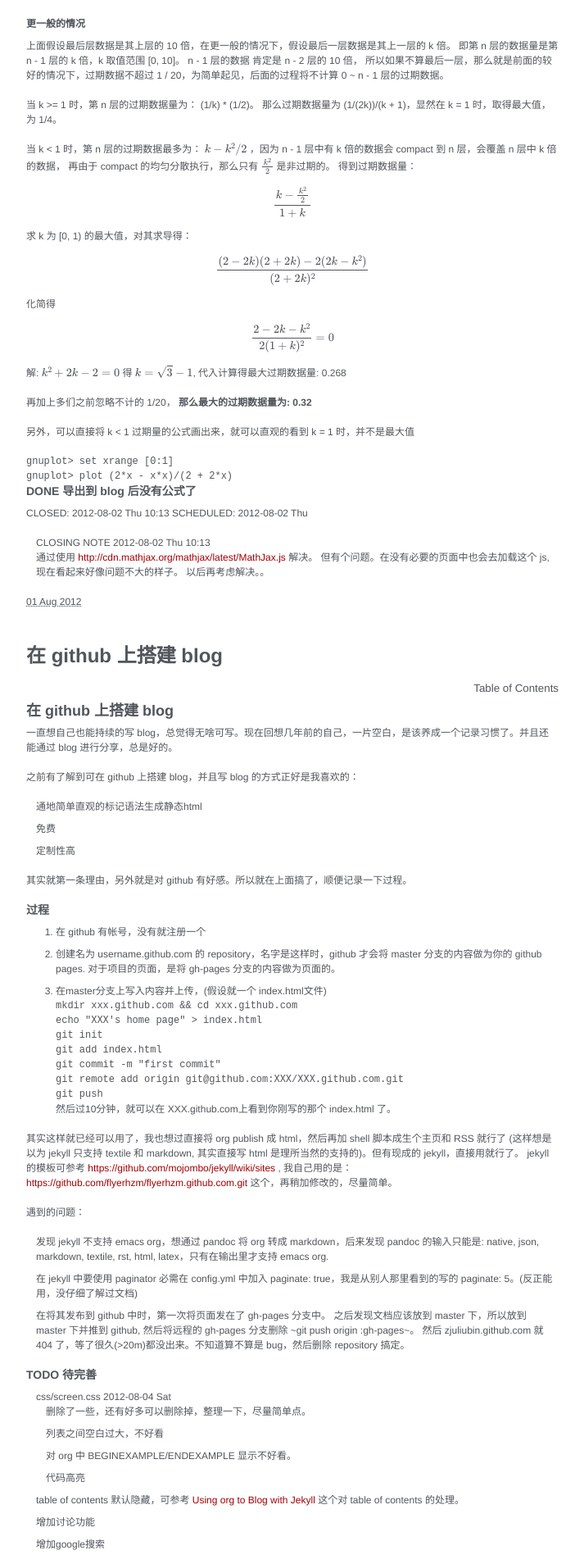
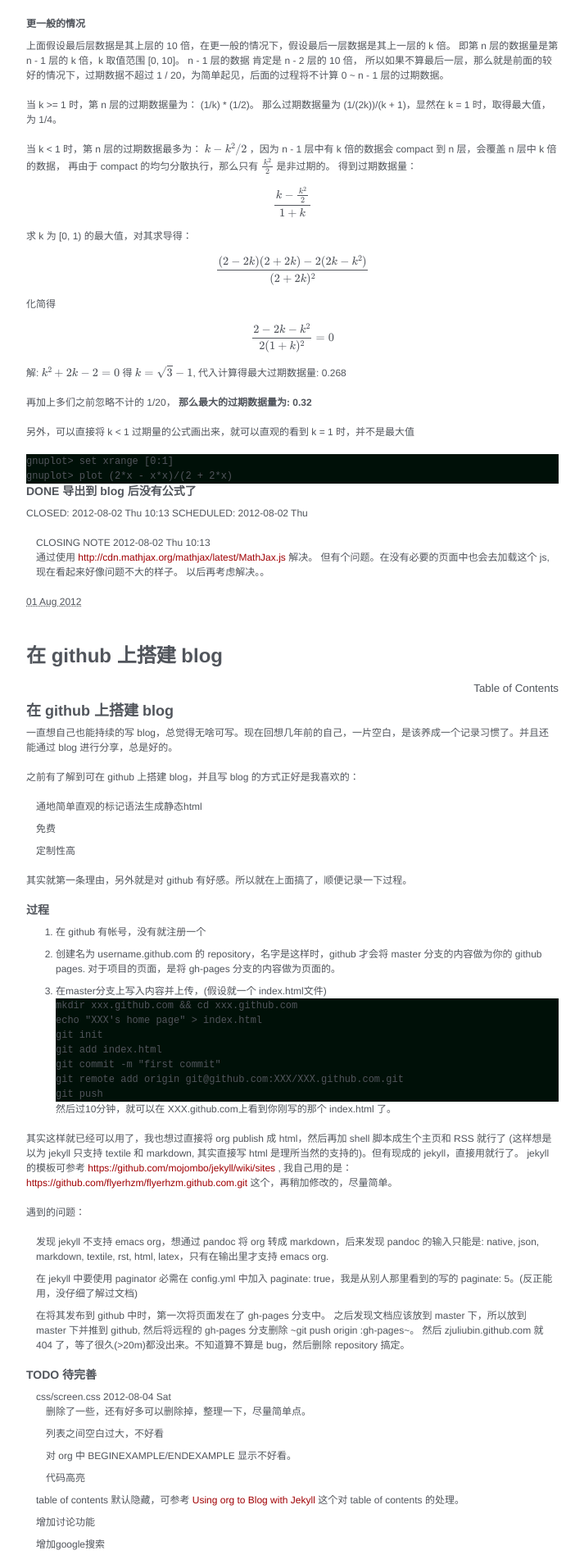
Before and after one commit to zjuliubin/zjuliubin.github.com, a Jekyll site: the page built from index.html, in a window 1280 px wide. Shown: the part 907-2815 px from the top of the page at 82% size, without its empty margins (128-841 px from the left). Built offline with Jekyll 4.4.1, drawn with Linux system fonts in a browser that asks for light colours; formulas are drawn with MathJax 3; the list of posts is cut into pages by our own code.

Commit message:
Update pre, code background-color and font family.

```diff
--- a/css/screen.css
+++ b/css/screen.css
@@ -59,9 +59,6 @@ body {
 	color: #51555c;
 	font: 12px/18px helvetica, arial, sans-serif;
 }
-code {
-	font-family: "Lucida Console", Monaco, monospace;
-}
 *[lang] {
 	font-style: italic;
 }
@@ -81,7 +78,9 @@ acronym,
 .small-caps {
 	letter-spacing: 0.1em;
 }
-pre {
+pre, code {
+	font-family: Terminus, "Courier New", "Lucida Console", Monaco, monospace;
+	background-color: #001008;
 	overflow: auto;
 }
 textarea {
```
